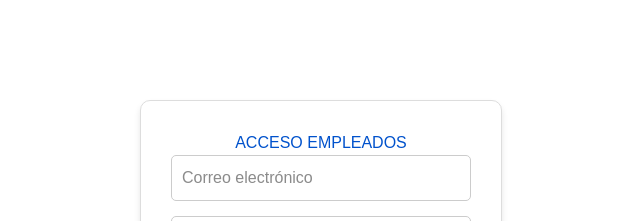
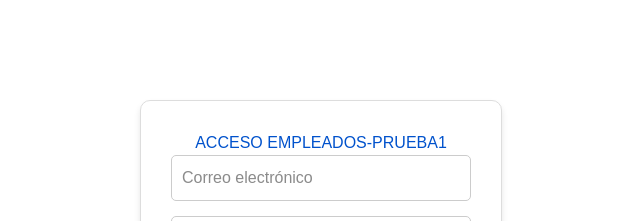
Before and after one commit to aacp87/app-custodia-coches, a Next.js app: page /login in a window 1280 px wide. Shown: the top 221 px of the page, without its empty margins (319-959 px from the left). Built offline with nearby package versions, Linux system fonts and the light colour scheme; no server answers.

Commit message:
Update page.js

```diff
--- a/src/app/login/page.js
+++ b/src/app/login/page.js
@@ -22,7 +22,7 @@ export default function LoginPage() {
   return (
     <div style={{ display: 'flex', flexDirection: 'column', alignItems: 'center', marginTop: '100px', fontFamily: 'sans-serif' }}>
       <div style={{ padding: '30px', border: '1px solid #ddd', borderRadius: '10px', boxShadow: '0 4px 6px rgba(0,0,0,0.1)' }}>
-        <h2 style={{ textAlign: 'center', color: '#0052cc' }}>ACCESO EMPLEADOS</h2>
+        <h2 style={{ textAlign: 'center', color: '#0052cc' }}>ACCESO EMPLEADOS-PRUEBA1</h2>
         <form onSubmit={handleLogin} style={{ display: 'flex', flexDirection: 'column', gap: '15px', width: '300px' }}>
           <input
             type="email"
```
